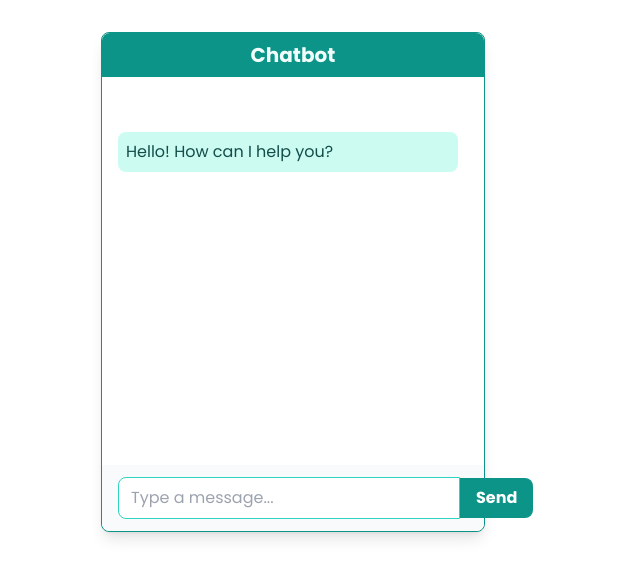
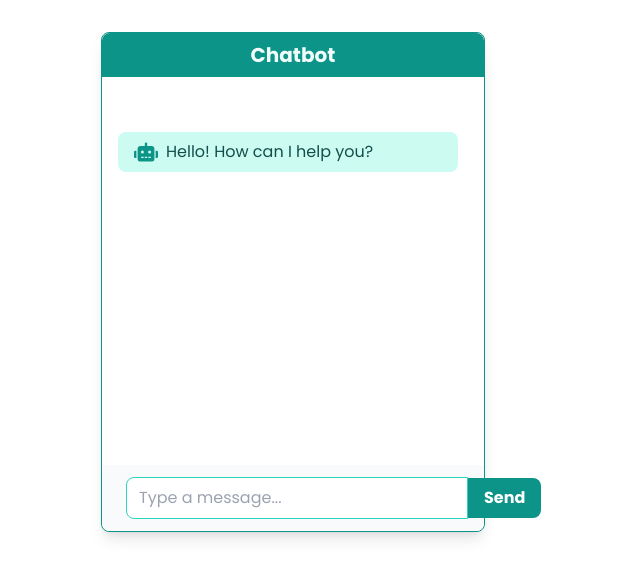
Before and after one commit to matifelitti/React-Chatbot, a React (Vite) app: page / in a window 1280 px wide. Shown: the top 578 px of the page, without its empty margins (347-987 px from the left). Built offline with nearby package versions, Linux system fonts and the light colour scheme.

Commit message:
chatbot inco

```diff
--- a/package.json
+++ b/package.json
@@ -11,7 +11,8 @@
   },
   "dependencies": {
     "react": "^18.3.1",
-    "react-dom": "^18.3.1"
+    "react-dom": "^18.3.1",
+    "react-icons": "^5.4.0"
   },
   "devDependencies": {
     "@eslint/js": "^9.17.0",
--- a/src/App.jsx
+++ b/src/App.jsx
@@ -1,5 +1,6 @@
 import { useRef, useState } from "react";
 import "./index.css";
+import { FaRobot } from "react-icons/fa";
 
 function App() {
   const [messages, setMessages] = useState([
@@ -21,18 +22,13 @@ function App() {
       },
       method: "POST",
       body: JSON.stringify({
-        instances: [
-          {
-            content: message,
-          },
-        ],
-        parameters: {
-          temperature: 0.7,
-        },
+        prompt: message,
+        temperature: 0.7,
       }),
     };
 
     try {
+      console.log("Sending request to API:", apiUrl);
       const response = await fetch(apiUrl, request);
       const text = await response.text();
 
@@ -44,7 +40,7 @@ function App() {
       const data = JSON.parse(text);
       return data?.candidates?.[0]?.output || "No response from API";
     } catch (error) {
-      console.error("Error:", error);
+      console.error("Error while calling API:", error);
       return "Sorry, I couldn't process your request.";
     }
   };
@@ -77,11 +73,16 @@ function App() {
         {messages.map((msg, index) => (
           <div
             key={index}
-            className={`mt-2 mb-2 p-2 rounded-lg ${
+            className={`mt-2 mb-2 p-2 rounded-lg flex items-center ${
               msg.sender === "bot" ? "bg-teal-100 text-teal-900" : "bg-teal-200"
             }`}
           >
-            {msg.text}
+            {msg.sender === "bot" && (
+              <div className="flex items-center px-2">
+                <FaRobot className="text-teal-600 text-2xl" />
+              </div>
+            )}
+            <div>{msg.text}</div>
           </div>
         ))}
       </div>
@@ -94,7 +95,7 @@ function App() {
           ref={inputRef}
           type="text"
           placeholder="Type a message..."
-          className="flex-grow rounded-l-lg border border-teal-400 px-3 py-2 focus:outline-none focus:ring-2 focus:ring-teal-500"
+          className="flex-grow rounded-l-lg border border-teal-400 px-3 py-2 focus:outline-none focus:ring-2 focus:ring-teal-500 ml-2"
           required
         />
         <button
```
Also changed, not shown: 1 other file (tests, documents, lock files or other folders).
